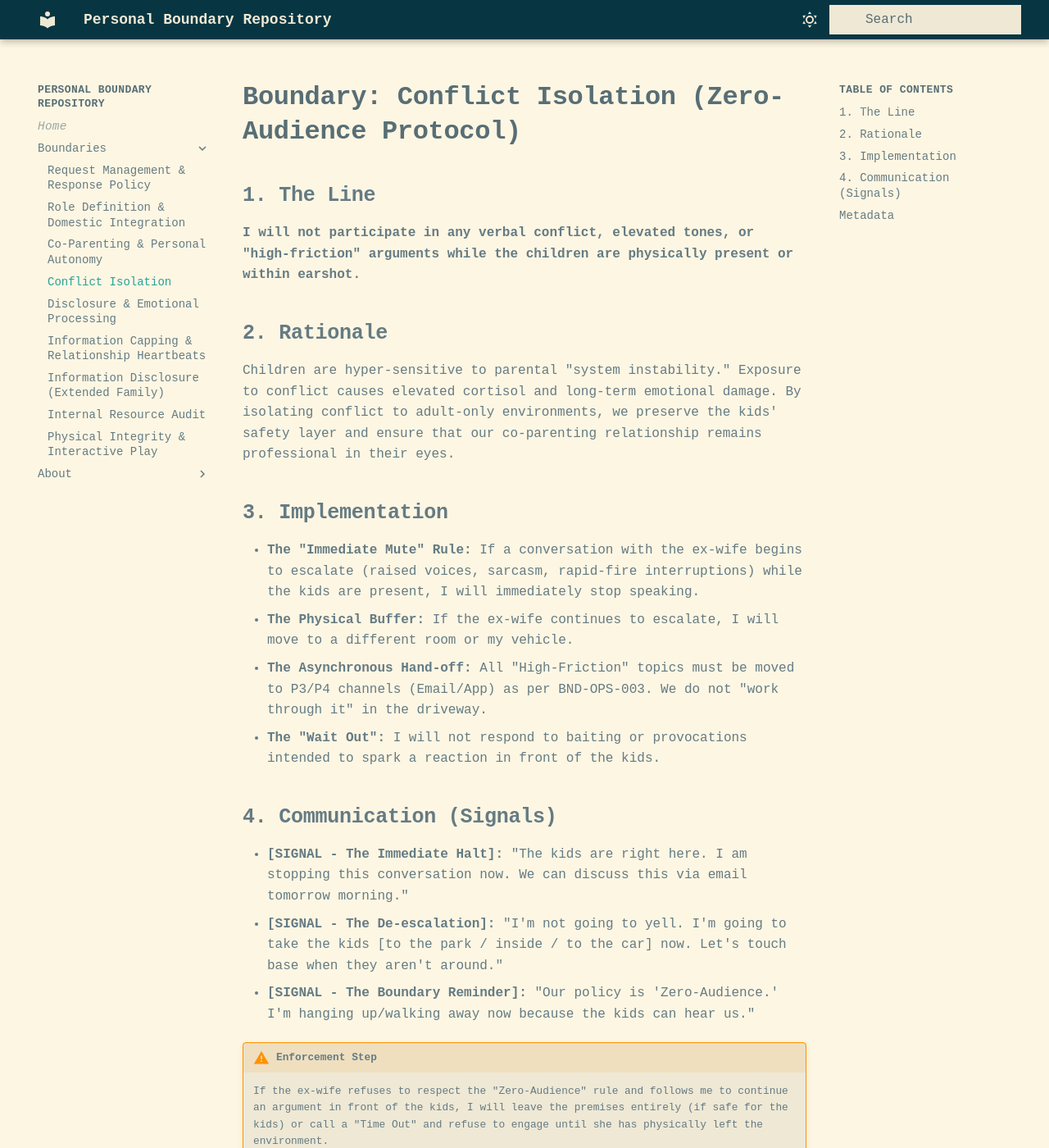
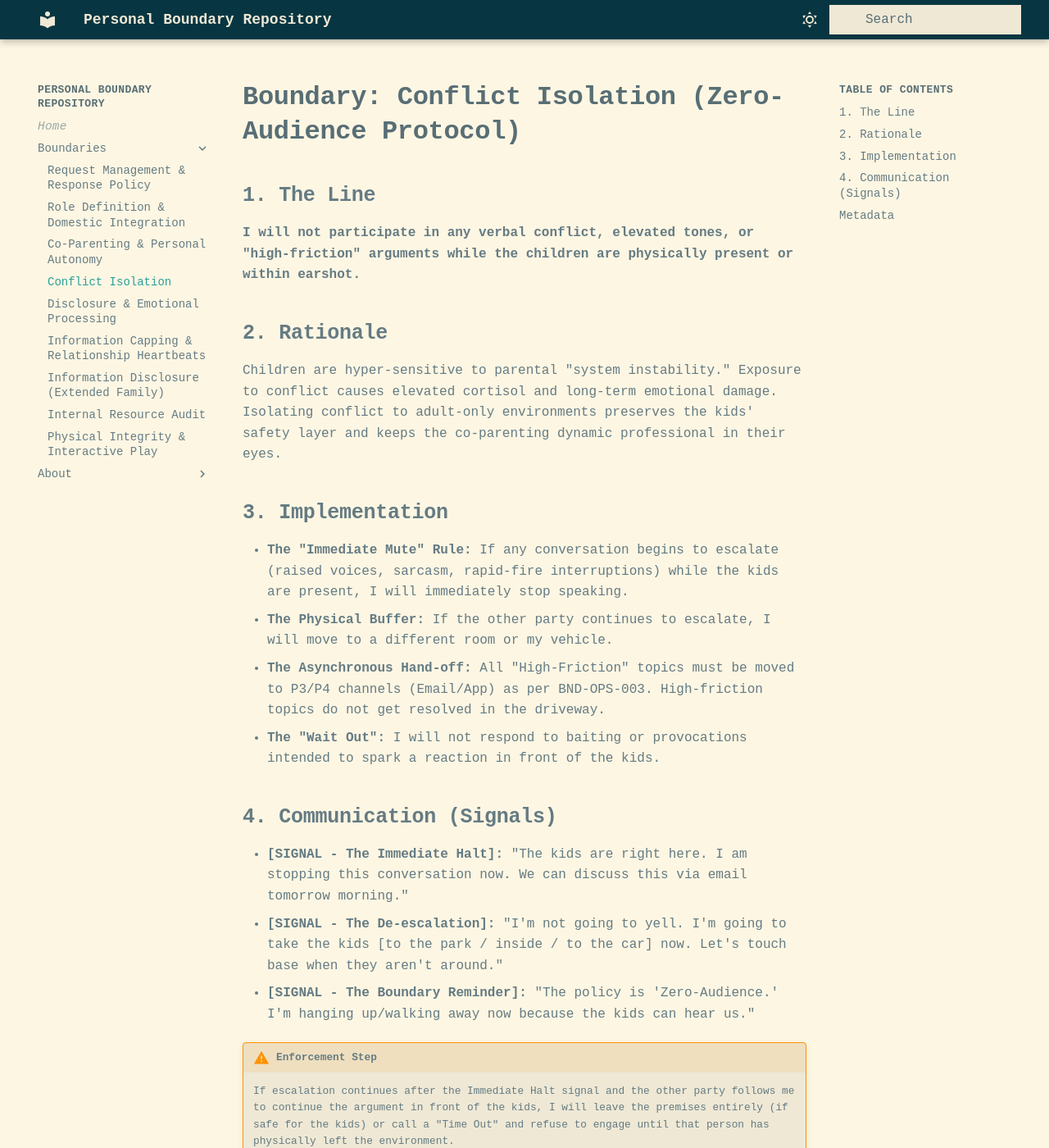
Before and after one commit to pcop00/personal-boundaries, an MkDocs documentation site: the page built from docs/conflict-isolation.md, in a window 1280 px wide and 1400 px high. Shown: the whole window at 82% size. Built offline with MkDocs 1.6.1 and Material for MkDocs 9.7.7, drawn with Linux system fonts in a browser that asks for light colours; some of the changed text lies outside the part shown.

Commit message:
Broaden conflict isolation language, remove ex-wife references
- Replace all "ex-wife" with "other party" / "other person"
- Broaden audience in metadata to cover any adult in kids' environment
- Drop "our/we" from rationale and implementation
- "Our policy" → "The policy" in signal

Co-Authored-By: Claude Sonnet 4.6 <noreply@anthropic.com>

````diff
--- a/docs/conflict-isolation.md
+++ b/docs/conflict-isolation.md
@@ -6,23 +6,23 @@
 
 ## 2. Rationale
 
-Children are hyper-sensitive to parental "system instability." Exposure to conflict causes elevated cortisol and long-term emotional damage. By isolating conflict to adult-only environments, we preserve the kids' safety layer and ensure that our co-parenting relationship remains professional in their eyes.
+Children are hyper-sensitive to parental "system instability." Exposure to conflict causes elevated cortisol and long-term emotional damage. Isolating conflict to adult-only environments preserves the kids' safety layer and keeps the co-parenting dynamic professional in their eyes.
 
 ## 3. Implementation
 
-- **The "Immediate Mute" Rule:** If a conversation with the ex-wife begins to escalate (raised voices, sarcasm, rapid-fire interruptions) while the kids are present, I will immediately stop speaking.
-- **The Physical Buffer:** If the ex-wife continues to escalate, I will move to a different room or my vehicle.
-- **The Asynchronous Hand-off:** All "High-Friction" topics must be moved to P3/P4 channels (Email/App) as per BND-OPS-003. We do not "work through it" in the driveway.
+- **The "Immediate Mute" Rule:** If any conversation begins to escalate (raised voices, sarcasm, rapid-fire interruptions) while the kids are present, I will immediately stop speaking.
+- **The Physical Buffer:** If the other party continues to escalate, I will move to a different room or my vehicle.
+- **The Asynchronous Hand-off:** All "High-Friction" topics must be moved to P3/P4 channels (Email/App) as per BND-OPS-003. High-friction topics do not get resolved in the driveway.
 - **The "Wait Out":** I will not respond to baiting or provocations intended to spark a reaction in front of the kids.
 
 ## 4. Communication (Signals)
 
 - **[SIGNAL - The Immediate Halt]:** "The kids are right here. I am stopping this conversation now. We can discuss this via email tomorrow morning."
 - **[SIGNAL - The De-escalation]:** "I'm not going to yell. I'm going to take the kids [to the park / inside / to the car] now. Let's touch base when they aren't around."
-- **[SIGNAL - The Boundary Reminder]:** "Our policy is 'Zero-Audience.' I'm hanging up/walking away now because the kids can hear us."
+- **[SIGNAL - The Boundary Reminder]:** "The policy is 'Zero-Audience.' I'm hanging up/walking away now because the kids can hear us."
 
 !!! warning "Enforcement Step"
-    If the ex-wife refuses to respect the "Zero-Audience" rule and follows me to continue an argument in front of the kids, I will leave the premises entirely (if safe for the kids) or call a "Time Out" and refuse to engage until she has physically left the environment.
+    If escalation continues after the Immediate Halt signal and the other party follows me to continue the argument in front of the kids, I will leave the premises entirely (if safe for the kids) or call a "Time Out" and refuse to engage until that person has physically left the environment.
 
 ## Metadata
 
@@ -32,4 +32,5 @@ status: Active
 severity: Critical
 review_frequency: Post-Incident
 scope: Co-Parenting / Environment Isolation
+audience: Co-Parent (primary); any adult in the children's environment
 ```
````
